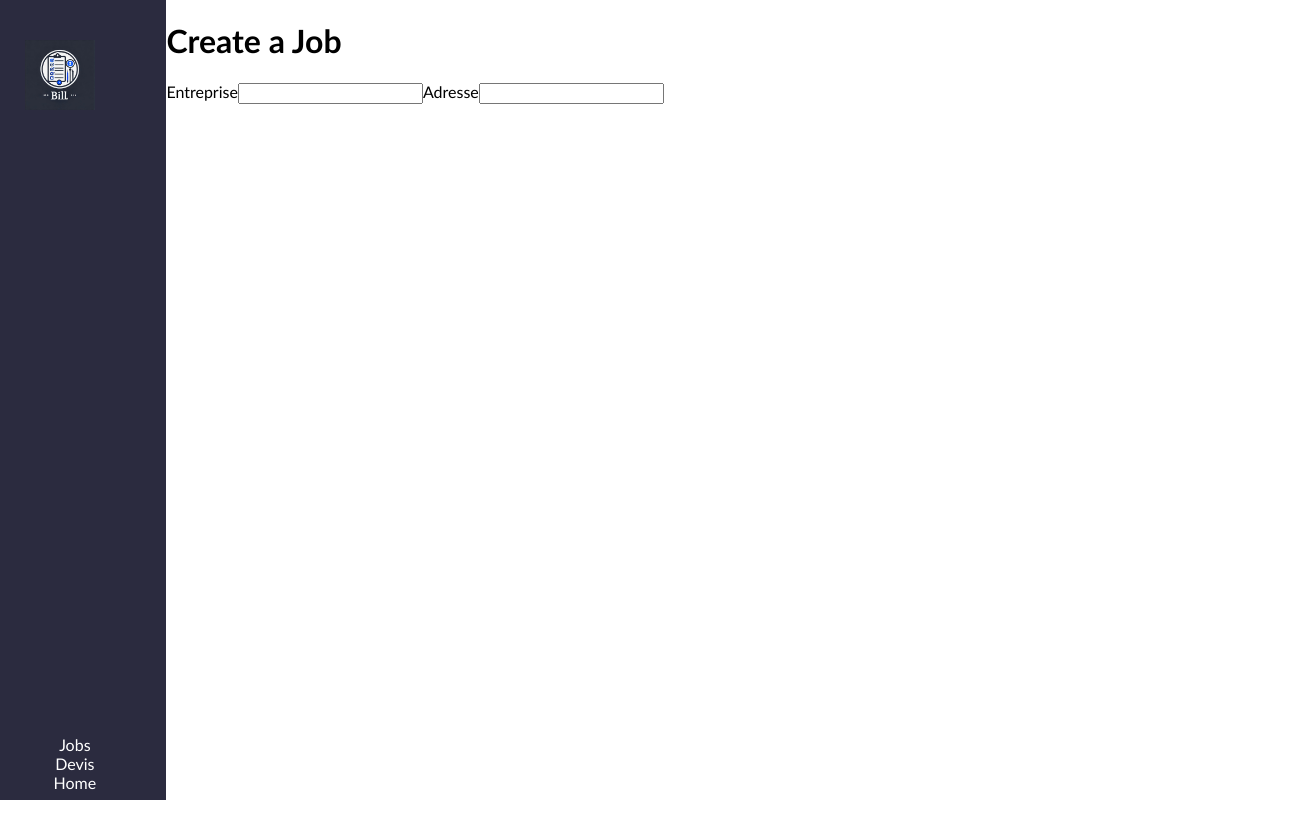
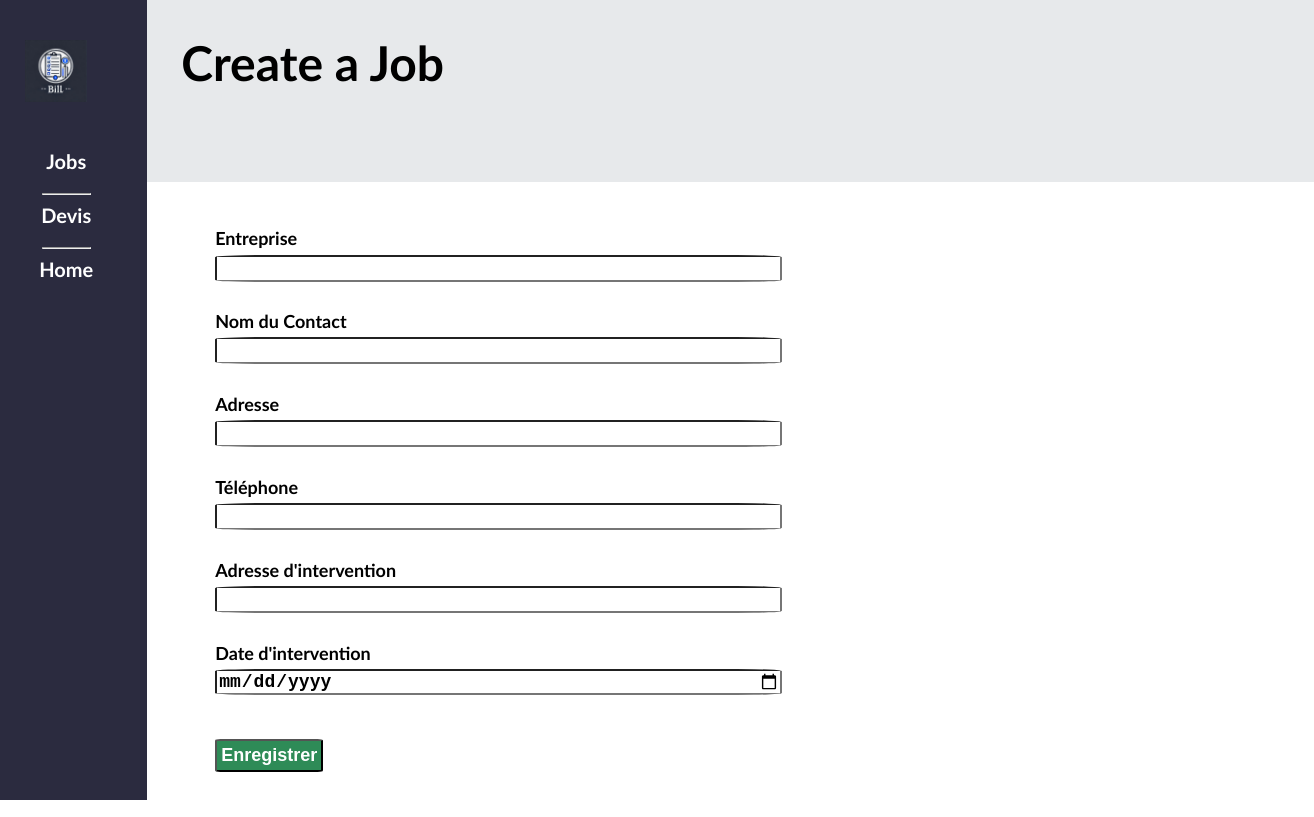
Before and after one commit to dday33480/BILL-CRM, a React (Create React App) app: page /jobs in a window 1280 px wide. Both pictures are taken after a click on the button "Créer une Intervention". Shown: the whole page, 1314 px wide, since content can reach past the window. Built offline with nearby package versions, Linux system fonts and the light colour scheme; the HTML template or start-up script is replaced by a standard one.

Commit message:
style: Add stymling to the NavBar and Job creation page

```diff
--- a/src/components/Nav.js
+++ b/src/components/Nav.js
@@ -13,9 +13,11 @@ const Nav = () => {
                 <div className="icon" onClick={() => navigate('/jobs')}>
                     Jobs
                 </div>
+                <hr />
                 <div className="icon" onClick={() => navigate('/quotes')}>
                     Devis
                 </div>
+                <hr />
                 <div className="icon" onClick={() => navigate('/')}>
                     Home
                 </div>
--- a/src/index.css
+++ b/src/index.css
@@ -23,13 +23,11 @@ nav {
     text-align: center;
     display: flex;
     flex-direction: column;
-    justify-content: space-between;
 }
 
 nav .logo-container, nav .controls-container {
     padding: 40px 25px;
     display: flex;
-    flex-direction: column;
 }
 
 nav .logo-container {
@@ -41,16 +39,29 @@ nav .logo-container img {
 }
 
 nav .controls-container {
+    display: flex;
+    flex-direction: column;
     width: 80%;
-    justify-content: space-around;
     padding: 5%;
-    position: relative;
+    top: 50%;
+    border-bottom: 2% solid white;
+}
+
+nav .controls-container > hr {
+    display: flex;
+    flex-direction: column;
+    width: 40%;
+    border-bottom: 2% solid white;
 }
 
 nav .icon {
     color: white;
     align-items: center;
     justify-items: center;
+    padding-bottom: 10%;
+    font-size: 20px;
+    font-weight: 800;
+    cursor: pointer;
 }
 
 
@@ -75,6 +86,16 @@ nav .icon {
 .job-container {
     height: 80vh;
     overflow: scroll;
+}
+
+.create-job {
+    background-color: seagreen;
+    color: white;
+    margin-bottom: 2%;
+    border-radius: 5px;
+    padding: 1% 1%;
+    font-weight: 900;
+    font-size: 16px;
 }
 
 
@@ -247,3 +268,56 @@ nav .icon {
     padding: 3%;
     width: 100%;
 }
+
+
+/*------ CreateJobPage ------*/
+
+.job-creation {
+    width: 100%;
+    margin: 0;
+}
+.job-creation > h1 {
+    padding-left: 3%;
+    padding-top: 3%;
+    padding-bottom: 8%;
+    width: 100%;
+    background-color: #E7E9EB;
+    margin: 0;
+    font-size: 48px;
+}
+
+.job-creation-container {
+    padding: 1% 3%;
+    margin: 3% 3%;
+    width: 50%;
+}
+
+section {
+    display: flex;
+    flex-direction: column;
+    width: 100%;
+}
+
+section input {
+    margin-bottom: 5%;
+    font-size: 18px;
+    font-weight: 700;
+    border-radius: 8%;
+}
+
+section label {
+    margin-bottom: 1%;
+    font-size: 18px;
+    font-weight: 700;
+}
+
+.save-job {
+    margin-top: 15px;
+    border-radius: 5%;
+    background-color: seagreen;
+    color: white;
+    padding: 4px;
+    font-weight: 700;
+    font-size: 18px;
+    justify-content: center;
+}
--- a/src/pages/CreateJobPage.js
+++ b/src/pages/CreateJobPage.js
@@ -28,9 +28,9 @@ const CreateJobPage = () => {
     console.log(formData)
 
     return (
-        <div className="job">
+        <div className="job-creation">
             <h1>{editMode ? 'Update your Job' : 'Create a Job'}</h1>
-            <div className="job-container">
+            <div className="job-creation-container">
                 <form onSubmit={handleSubmit}>
                     <section>
                         <label htmlFor="title">Entreprise</label>
@@ -43,16 +43,57 @@ const CreateJobPage = () => {
                             value={formData.title}
                         />
 
-                        <label htmlFor="address">Adresse</label>
+                        <label htmlFor="contact">Nom du Contact</label>
                         <input
-                            id="address"
-                            name ="address"
+                            id="contact"
+                            name ="contact"
                             type="text"
                             onChange={handleChange}
                             required={true}
-                            value={formData.address}
+                            value={formData.contact}
+                        />
+
+                        <label htmlFor="companyAddress">Adresse</label>
+                        <input
+                            id="companyAddress"
+                            name ="companyAddress"
+                            type="text"
+                            onChange={handleChange}
+                            required={true}
+                            value={formData.companyAddress}
+                        />
+
+                        <label htmlFor="telephone">Téléphone</label>
+                        <input
+                            id="telephone"
+                            name ="telephone"
+                            type="telephone"
+                            onChange={handleChange}
+                            required={true}
+                            value={formData.telephone}
+                        />
+
+                        <label htmlFor="interventionAddress">Adresse d'intervention</label>
+                        <input
+                            id="interventionAddress"
+                            name ="interventionAddress"
+                            type="text"
+                            onChange={handleChange}
+                            required={true}
+                            value={formData.interventionAddress}
+                        />
+
+                        <label htmlFor="interventionDate">Date d'intervention</label>
+                        <input
+                            id="interventionDate"
+                            name ="interventionDate"
+                            type="date"
+                            onChange={handleChange}
+                            required={true}
+                            value={formData.interventionDate}
                         />
                     </section>
+                    <button className="save-job">Enregistrer</button>
                 </form>
             </div>
         </div>
```
